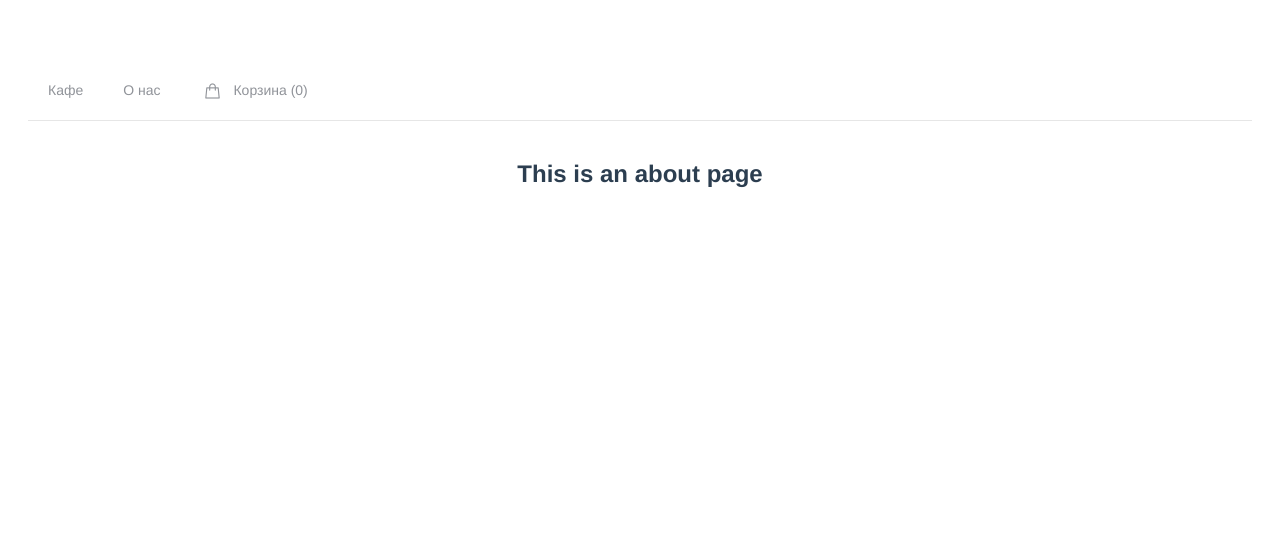
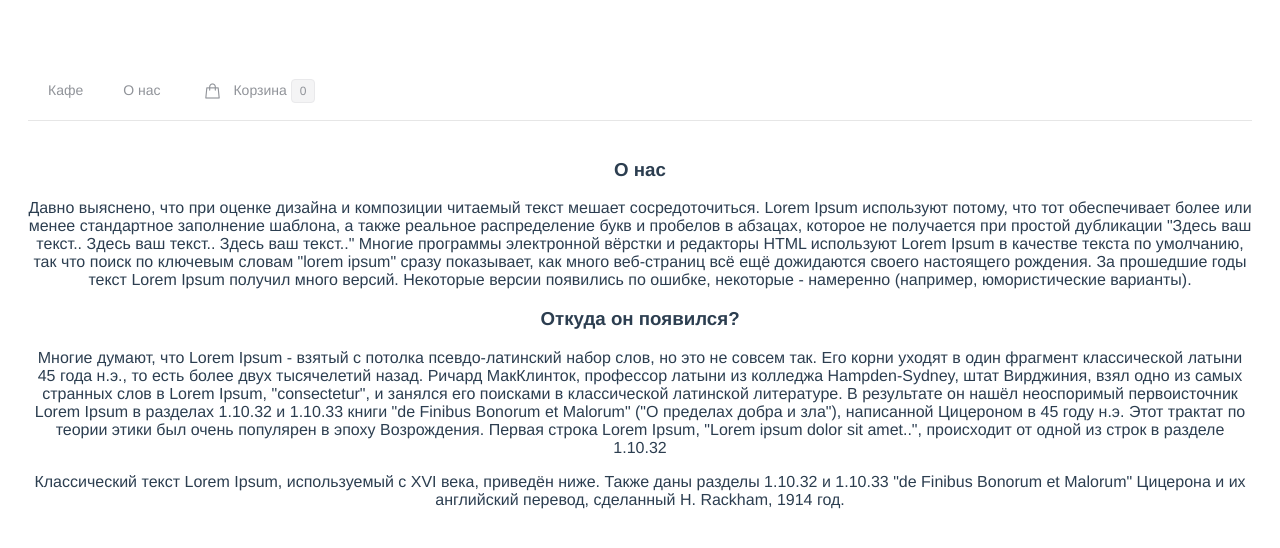
Before and after one commit to Blizzardnya/lunch-front, a Vue app: page /#/about in a window 1280 px wide. Shown: the top 548 px of the page. Built offline with nearby package versions, Linux system fonts and the light colour scheme; no server answers.

Commit message:
Add reset to Cart Add vuex-persistedstate Add truncate filter Change product template Rebase GET_PRODUCTS and GET_CATEGORIES functions call in App.vue

```diff
--- a/package.json
+++ b/package.json
@@ -13,7 +13,8 @@
     "element-ui": "^2.7.2",
     "vue": "^2.6.10",
     "vue-router": "^3.0.6",
-    "vuex": "^3.0.1"
+    "vuex": "^3.0.1",
+    "vuex-persistedstate": "^2.5.4"
   },
   "devDependencies": {
     "@vue/cli-plugin-babel": "^3.6.0",
--- a/src/App.vue
+++ b/src/App.vue
@@ -1,7 +1,7 @@
 <template>
     <el-container id="app">
         <el-header>
-            <el-menu :router="true" mode="horizontal" >
+            <el-menu :router="true" mode="horizontal">
                 <el-menu-item index="/">
                     Кафе
                 </el-menu-item>
@@ -10,9 +10,8 @@
                 </el-menu-item>
                 <el-menu-item index="/cart">
                     <i class="el-icon-goods"></i>
-                    Корзина ({{cartCounts}})
+                    Корзина <el-tag type="info" size="small">{{cartCounts}}</el-tag>
                 </el-menu-item>
-
             </el-menu>
             <!--<router-link to="/">Home</router-link> |-->
             <!--<router-link to="/about">About</router-link>-->
@@ -22,12 +21,20 @@
 </template>
 
 <script>
-    import {mapGetters} from 'vuex'
+    import {mapGetters, mapActions} from 'vuex'
 
     export default {
+        mounted() {
+            this.GET_PRODUCTS();
+            this.GET_CATEGORIES();
+        },
         computed: mapGetters({
             cartCounts: 'cart/cartCount'
-        })
+        }),
+        methods: {
+            ...mapActions('products', ['GET_PRODUCTS']),
+            ...mapActions('categories', ['GET_CATEGORIES'])
+        }
     }
 </script>
 
--- a/src/components/Cart.vue
+++ b/src/components/Cart.vue
@@ -1,12 +1,12 @@
 <template>
     <el-main class="cart">
-        <h1>Корзина</h1>
-        <p v-show="!products.length">
+        <h1>Корзина покупок</h1>
+        <el-row v-if="!products.length">
             <i>Ваша корзина пуста!</i><br>
             <router-link to="/">Продолжить покупки</router-link>
-        </p>
+        </el-row>
+        <el-row v-else>
             <el-table
-                v-show="products.length"
                 :data="products"
                 style="width: 100%">
                 <el-table-column
@@ -26,13 +26,15 @@
             </el-table>
             <el-row>
                 <h3>Итого: {{ total }} р.</h3>
-            <el-button v-show="products.length" type="success" @click='checkout'>Рассчёт</el-button>
+                <el-button type="success" @click='checkout'>Рассчёт</el-button>
+                <el-button type="danger" @click="resetCart()">Очистить корзину</el-button>
+            </el-row>
         </el-row>
     </el-main>
 </template>
 
 <script>
-    import {mapGetters} from 'vuex'
+    import {mapGetters, mapActions} from 'vuex'
 
     export default {
         name: "Cart",
@@ -49,7 +51,8 @@
         methods: {
             checkout() {
                 alert('Pay us $' + this.total)
-            }
+            },
+            ...mapActions('cart',['resetCart'])
         }
     }
 </script>
--- a/src/components/Products.vue
+++ b/src/components/Products.vue
@@ -1,10 +1,15 @@
 <template>
     <el-container>
-        <el-row>
-            <el-col v-for="product in products" :key="product.id">
-                <h1>{{product.name}} - {{product.price}}</h1>
-                <p>{{product.description}}</p>
-                <el-button @click="addToCart(product)" type="success">Добавть к заказу</el-button>
+        <el-row :gutter="12">
+            <el-col :span="8" v-for="product in products" :key="product.id">
+                <el-card shadow="hover" :body-style="{ padding: '10px' }">
+                    <div slot="header">
+                        <h1>{{product.name}}</h1>
+                        <p>Цена: {{product.price}}</p>
+                    </div>
+                    <el-button size="small" @click="addToCart(product)" type="success" icon="el-icon-plus">Добавить</el-button>
+                    <p>{{product.description | truncate(100, '...')}}</p>
+                </el-card>
             </el-col>
         </el-row>
     </el-container>
@@ -16,20 +21,22 @@
     export default {
         name: "Products",
         props: {id: Number},
-        mounted() {
-            this.GET_PRODUCTS()
+        created() {
+            // this.GET_PRODUCTS()
         },
         computed: mapGetters({
             products: 'products/allProducts',
             length: 'products/getNumberOfProducts'
         }),
         methods: {
-            ...mapActions('products', ['GET_PRODUCTS']),
+            // ...mapActions('products', ['GET_PRODUCTS']),
             ...mapActions('cart', ['addToCart'])
         }
     }
 </script>
 
 <style scoped>
-
+    .el-col {
+        margin-top: 1%;
+    }
 </style>
--- a/src/main.js
+++ b/src/main.js
@@ -5,8 +5,17 @@ import App from './App.vue'
 import router from './router'
 import store from './store/index.js'
 
+var filter = function(text, length, clamp){
+    clamp = clamp || '...';
+    var node = document.createElement('div');
+    node.innerHTML = text;
+    var content = node.textContent;
+    return content.length > length ? content.slice(0, length) + clamp : content;
+};
+
 Vue.config.productionTip = false;
 Vue.use(ElementUI);
+Vue.filter('truncate', filter);
 
 new Vue({
   router,
--- a/src/store/index.js
+++ b/src/store/index.js
@@ -3,6 +3,7 @@ import Vuex from 'vuex'
 import products from './modules/products'
 import cart from './modules/cart'
 import categories from './modules/categories'
+import createPersistedState from 'vuex-persistedstate'
 
 Vue.use(Vuex)
 
@@ -15,5 +16,6 @@ export default new Vuex.Store({
         categories,
         products,
         cart
-    }
+    },
+    plugins: [createPersistedState()]
 })
--- a/src/store/modules/cart.js
+++ b/src/store/modules/cart.js
@@ -1,8 +1,15 @@
 import * as types from '../mutation-types'
 
-const state = {
-    added: []
+const getDefaultState = () => {
+    return{
+        added: []
+    }
 };
+
+// const state = {
+//     added: []
+// };
+const state = getDefaultState();
 
 const getters = {
     cartProducts: (state, getters, rootState) => {
@@ -17,7 +24,7 @@ const getters = {
     },
     cartCount: state => {
         return state.added.reduce((accum, item) => accum + item.quantity, 0)
-    }
+    },
 };
 
 const mutations = {
@@ -33,6 +40,9 @@ const mutations = {
             record.quantity++
         }
     },
+    resetState (state) {
+        Object.assign(state, getDefaultState())
+    }
 };
 
 const actions = {
@@ -41,6 +51,9 @@ const actions = {
             id: product.id
         })
     },
+    resetCart ({commit}) {
+        commit('resetState')
+    }
 };
 
 export default {
@@ -48,5 +61,5 @@ export default {
     state,
     getters,
     mutations,
-    actions,
+    actions
 };
--- a/src/views/About.vue
+++ b/src/views/About.vue
@@ -1,5 +1,29 @@
 <template>
-  <el-main class="about">
-    <h1>This is an about page</h1>
-  </el-main>
+    <el-main class="about">
+        <el-container>
+            <el-row justify="start">
+                <h1>О нас</h1>
+                <p> Давно выяснено, что при оценке дизайна и композиции читаемый текст мешает сосредоточиться. Lorem Ipsum
+                    используют потому, что тот обеспечивает более или менее стандартное заполнение шаблона, а также реальное
+                    распределение букв и пробелов в абзацах, которое не получается при простой дубликации "Здесь ваш текст..
+                    Здесь ваш текст.. Здесь ваш текст.." Многие программы электронной вёрстки и редакторы HTML используют Lorem
+                    Ipsum в качестве текста по умолчанию, так что поиск по ключевым словам "lorem ipsum" сразу показывает, как
+                    много веб-страниц всё ещё дожидаются своего настоящего рождения. За прошедшие годы текст Lorem Ipsum получил
+                    много версий. Некоторые версии появились по ошибке, некоторые - намеренно (например, юмористические
+                    варианты).</p>
+                <h1>Откуда он появился?</h1>
+                <p> Многие думают, что Lorem Ipsum - взятый с потолка псевдо-латинский набор слов, но это не совсем так. Его
+                    корни уходят в один фрагмент классической латыни 45 года н.э., то есть более двух тысячелетий назад. Ричард
+                    МакКлинток, профессор латыни из колледжа Hampden-Sydney, штат Вирджиния, взял одно из самых странных слов в
+                    Lorem Ipsum, "consectetur", и занялся его поисками в классической латинской литературе. В результате он
+                    нашёл неоспоримый первоисточник Lorem Ipsum в разделах 1.10.32 и 1.10.33 книги "de Finibus Bonorum et
+                    Malorum" ("О пределах добра и зла"), написанной Цицероном в 45 году н.э. Этот трактат по теории этики был
+                    очень популярен в эпоху Возрождения. Первая строка Lorem Ipsum, "Lorem ipsum dolor sit amet..", происходит
+                    от одной из строк в разделе 1.10.32</p>
+
+                <p>Классический текст Lorem Ipsum, используемый с XVI века, приведён ниже. Также даны разделы 1.10.32 и 1.10.33
+                    "de Finibus Bonorum et Malorum" Цицерона и их английский перевод, сделанный H. Rackham, 1914 год.</p>
+            </el-row>
+        </el-container>
+    </el-main>
 </template>
--- a/src/views/Home.vue
+++ b/src/views/Home.vue
@@ -22,7 +22,7 @@
         name: 'Home',
         components: {Products},
         mounted() {
-            this.GET_CATEGORIES()
+            // this.GET_CATEGORIES()
         },
         computed: mapGetters({
             categories: 'categories/allCategories'
@@ -31,7 +31,7 @@
             getProducts(id) {
                 this.$router.push({name: 'products', params: {id: id}})
             },
-            ...mapActions('categories', ['GET_CATEGORIES'])
+            // ...mapActions('categories', ['GET_CATEGORIES'])
         }
     }
 </script>
```
Also changed, not shown: 1 other file (tests, documents, lock files or other folders). Lines whose indentation alone changed are shown as unchanged.
